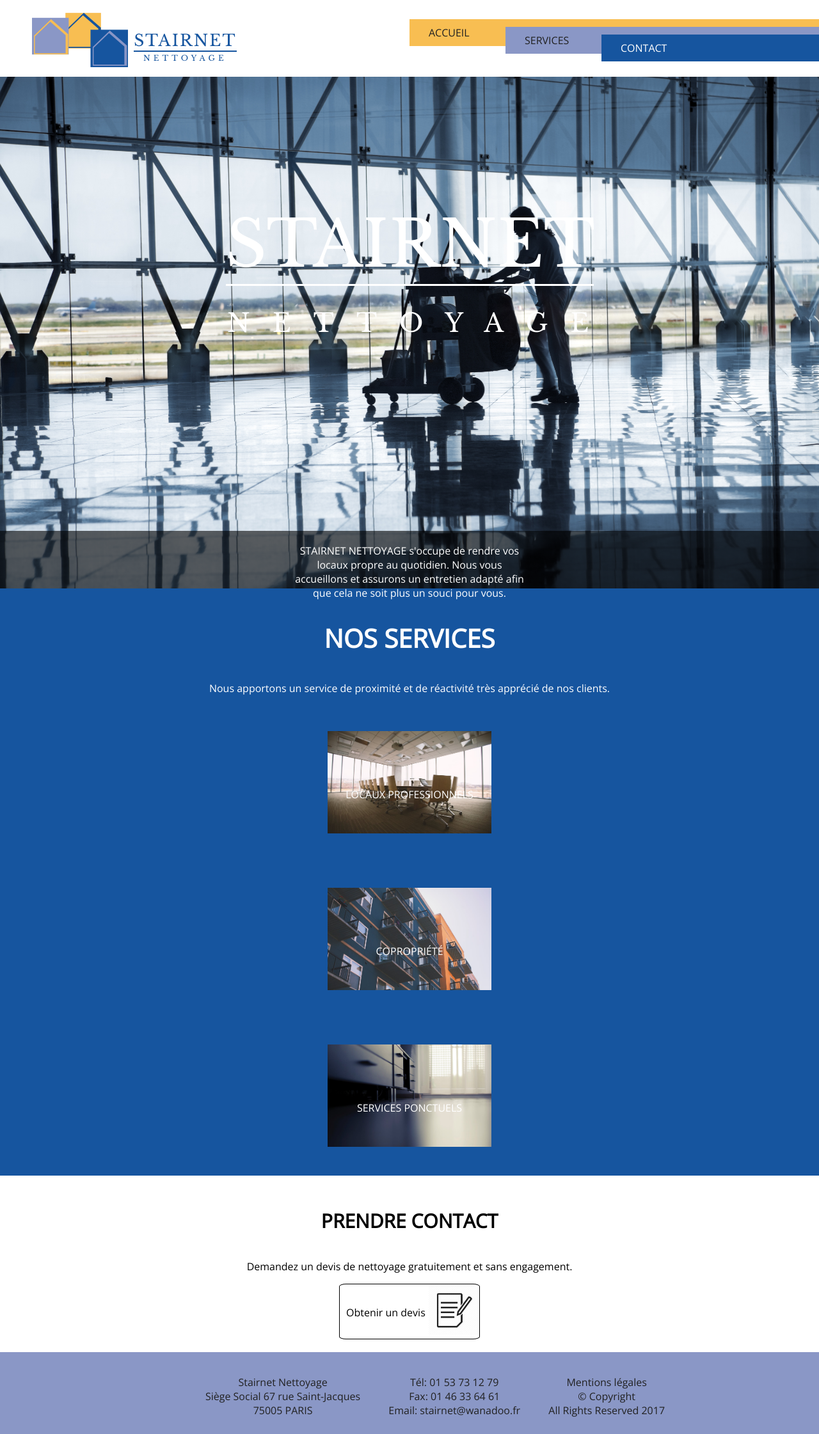
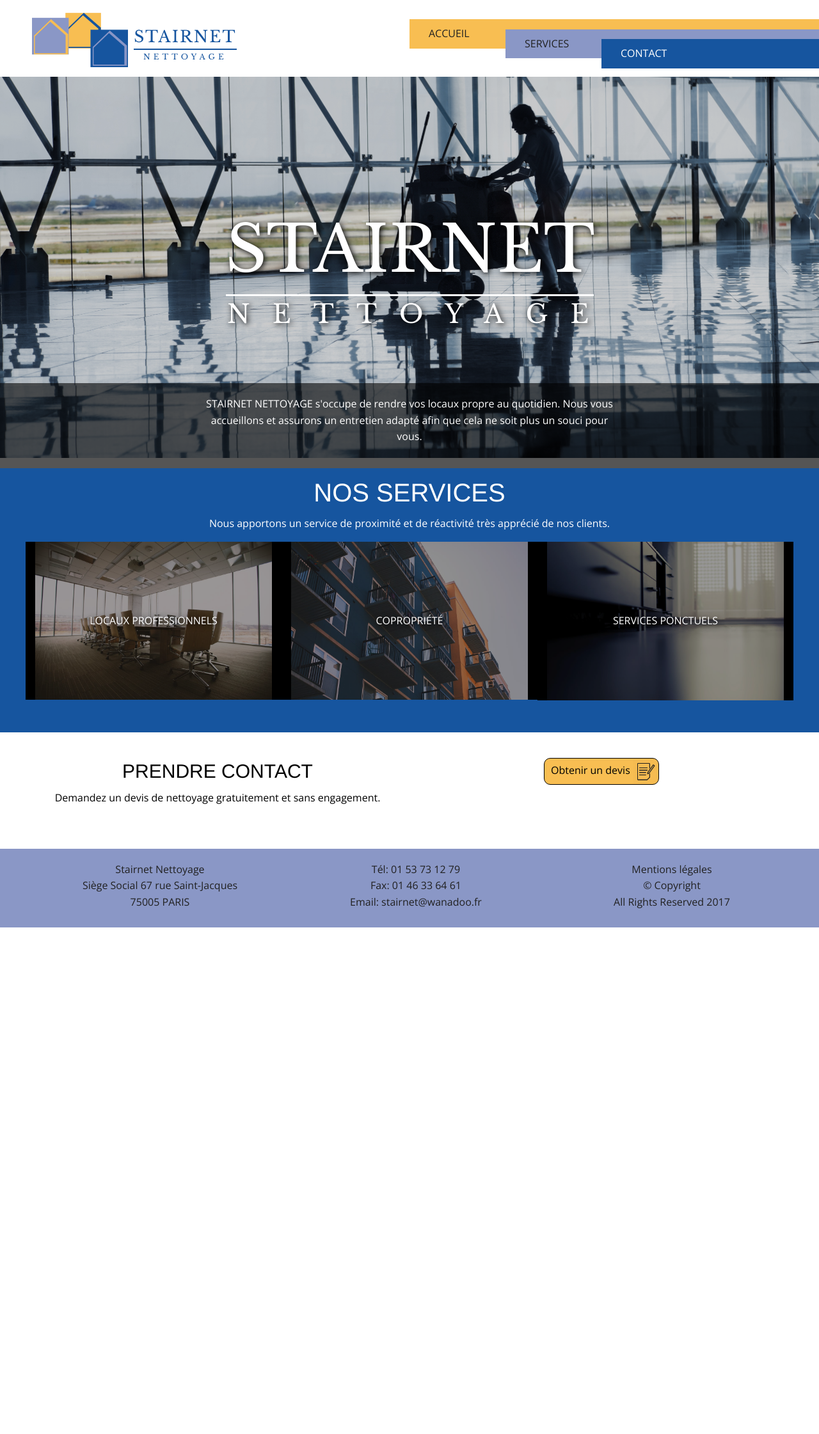
Before and after one commit to edhbr/H1-P2021-DEVT3-SNET, a PHP site: page / in a window 1280 px wide. Shown: the whole page at 64% size. After the commit the page ends 1450 px from the top, so only its background shows below. Run offline with PHP 8.4, Linux system fonts and the light colour scheme.

Commit message:
update index

```diff
--- a/index.php
+++ b/index.php
@@ -6,6 +6,8 @@
     <title>Main - edhbr</title>
     <link href="https://fonts.googleapis.com/css?family=Libre+Baskerville" rel="stylesheet">
     <link href="https://fonts.googleapis.com/css?family=Open+Sans" rel="stylesheet">
+    <link href="styles/hamburgers.min.css" rel="stylesheet">
+    <link href="styles/foundation.min.css" rel="stylesheet">
     <link rel="stylesheet" href="styles/style.css" />
     <noscript><style>.jsNeeded{ display: block !important; }</style></noscript>
   </head>
@@ -13,38 +15,48 @@
     <?php include("views/header/header.php") ?>
     <main>
       <section class="head">
+        <div class="darker">
           <h1>Stairnet</h1>
           <h2>Nettoyage</h2>
           <p>STAIRNET NETTOYAGE s'occupe de rendre vos locaux propre au quotidien. Nous vous accueillons et assurons un entretien adapté afin que cela ne soit plus un souci pour vous.</p>
+        </div>
       </section>
       <section class="services">
         <h3>Nos services</h3>
         <p>Nous apportons un service de proximité et de réactivité très apprécié de nos clients.</p>
         <div class="imagesServices row">
           <div class="small-12 medium-4 columns">
+            <a href="#" title="locauxProfessionnels">
               <img src="images/locaux.jpg" alt="locaux_professionnels" />
               <p>Locaux professionnels</p>
+            </a>
           </div>
           <div class="small-12 medium-4 columns">
+            <a href="#" title="copropriete">
               <img src="images/copropriete.jpeg" alt="copropriete" />
               <p>Copropriété</p>
+            </a>
           </div>
           <div class="small-12 medium-4 columns">
+            <a href="#" title="servicesPonctuels">
               <img src="images/servicesPonctuels.jpeg" alt="services_ponctuels" />
               <p>Services ponctuels</p>
+            </a>
           </div>
         </div>
       </section>
-    <section class="contact row">
-      <div class="small-12 medium-4 columns">
+      <section class="contact">
+        <div class="row">
+          <div class="small-12 medium-6 columns">
             <h4>Prendre contact</h4>
             <p>Demandez un devis de nettoyage gratuitement et sans engagement.</p>
           </div>
-      <div class="small-12 medium-4 columns">
+          <div class="small-12 medium-6 columns">
             <a href="#" alt="devisButton">
               <span>Obtenir un devis</span>
               <img src="images/devis.png" alt="devis" />
             </a>
+          </div>
         </div>
       </section>
     </main>
--- a/styles/style.css
+++ b/styles/style.css
@@ -173,7 +173,10 @@ main {
   main section.head {
     background-image: url(../images/headerIndex.jpg);
     background-size: cover;
-    height: 100vh; }
+    background-position: 50% -20vh;
+    height: 100%; }
+    main section.head .darker {
+      background-color: rgba(0, 0, 0, 0.2); }
     main section.head h1 {
       font-family: 'Libre Baskerville', serif;
       text-transform: uppercase;
@@ -182,7 +185,8 @@ main {
       width: 575px;
       margin: 0 auto;
       padding-top: 200px;
-      border-bottom: 3px solid; }
+      border-bottom: 3px solid;
+      text-shadow: 2px 2px 10px black; }
     main section.head h2 {
       font-family: 'Libre Baskerville', serif;
       text-transform: uppercase;
@@ -190,33 +194,43 @@ main {
       font-weight: lighter;
       letter-spacing: 35px;
       padding-left: 30px;
-      margin-bottom: 300px; }
+      margin-bottom: 10vh;
+      text-shadow: 2px 2px 10px black; }
     main section.head p {
       background-color: rgba(0, 0, 0, 0.6);
-      padding: 20px 36vw; }
+      padding: 20px 25vw; }
   main section.services {
     background-color: #16559f;
-    padding-top: 10px; }
+    padding-top: 10px;
+    padding-bottom: 30px; }
     main section.services h3 {
       font-size: 40px;
       text-transform: uppercase; }
     main section.services div.imagesServices div {
-      position: relative; }
-    main section.services div.imagesServices img {
-      width: 20vw;
-      height: 20vh;
-      margin: 40px 30px; }
-    main section.services div.imagesServices p {
-      text-transform: uppercase;
-      position: absolute;
-      top: 50%;
-      left: 50%;
-      transform: translate(-50%, -50%); }
+      position: relative;
+      margin-bottom: 20px;
+      background-color: #000000; }
+      main section.services div.imagesServices div a {
+        display: inline-block; }
+        main section.services div.imagesServices div a img {
+          width: 100%;
+          height: 100%;
+          opacity: 0.6; }
+        main section.services div.imagesServices div a p {
+          text-transform: uppercase;
+          position: absolute;
+          top: 50%;
+          left: 50%;
+          transform: translate(-50%, -50%);
+          text-shadow: 2px 2px 10px black;
+          font-size: 16px;
+          text-decoration: none;
+          color: #ffffff; }
   main section.contact {
     background-color: #ffffff;
     color: #000000;
-    padding-top: 10px;
-    padding-bottom: 20px; }
+    padding-top: 40px;
+    padding-bottom: 50px; }
     main section.contact h4 {
       font-size: 30px;
       text-transform: uppercase; }
@@ -226,13 +240,15 @@ main {
       color: #000000;
       padding-left: 10px;
       border: 1px solid;
-      border-radius: 5%; }
-      main section.contact a span {
-        display: inline-block;
-        transform: translateY(-30px); }
+      border-radius: 10px;
+      transition: 0.3s all linear;
+      background-color: #f8be52; }
+      main section.contact a:hover {
+        background-color: #ffffff; }
       main section.contact a img {
-        width: 80px;
-        height: 80px; }
+        width: 40px;
+        height: 40px;
+        vertical-align: middle; }
 
 footer.footer {
   background-color: #8a97c6;
```
Also changed, not shown: src/scss/index/_indexMain.scss (+46 -14 lines), 1 other file. Lines whose indentation alone changed are shown as unchanged.
